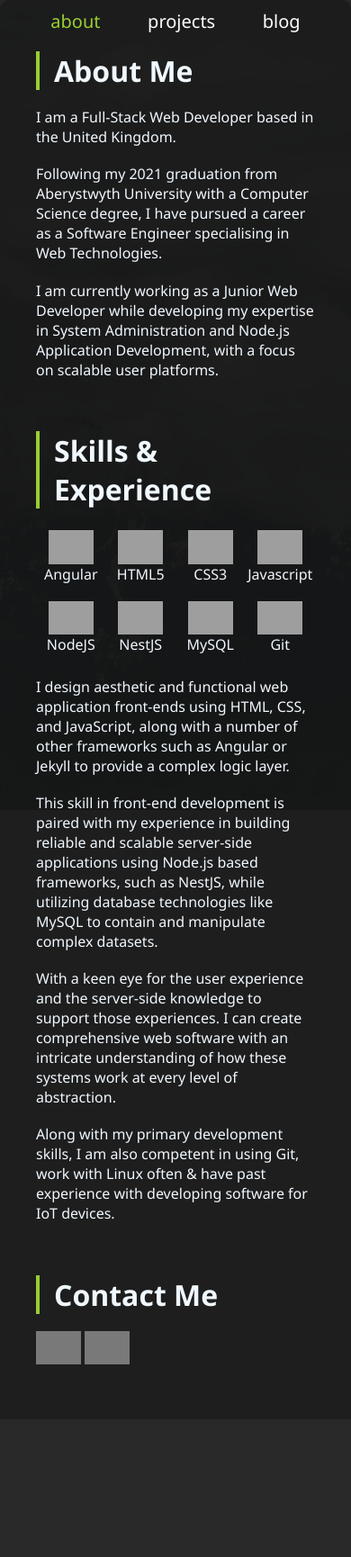
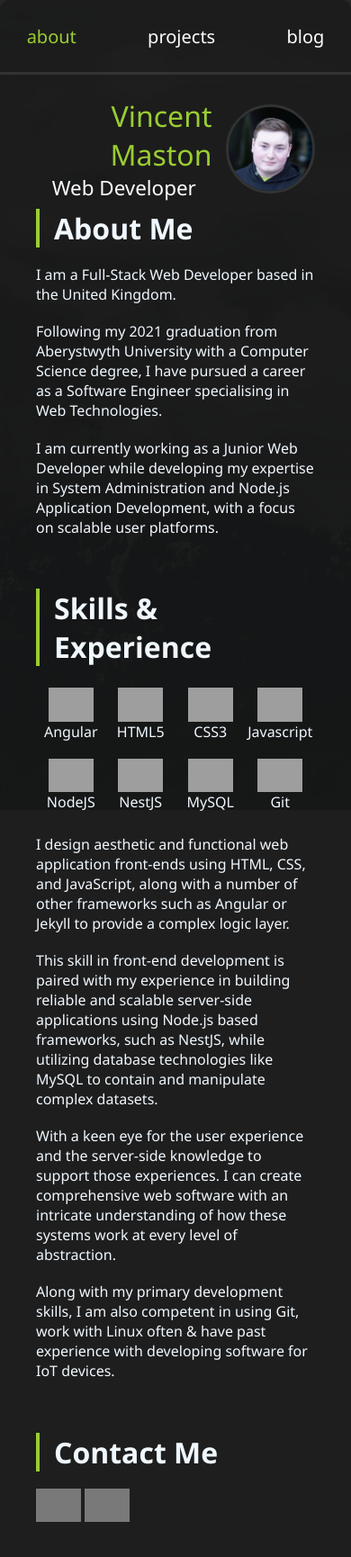
Before and after one commit to VMaston/vmaston.github.io, a Jekyll site: the page built from index.md, in a window 390 px wide, cut to the strip 0-1752 px from the top of the page. Shown: the top 1730 px of the strip at 90% size. Built offline with Jekyll 4.4.1, drawn with Linux system fonts in a browser that asks for light colours; before the commit the page ends 1577 px from its top, so only the background shows below that; grey boxes are pictures that could not be loaded.

Commit message:
mobile style tweaks, made an actual header for it

```diff
--- a/_includes/header.html
+++ b/_includes/header.html
@@ -7,7 +7,7 @@
   <a href="{{ item.url }}" id="menu" class="{{ class }}"> {{ item.title }} </a>
 
   {% endfor %}
-  <div id="image-container" class="image-container imgdisplay">
+  <div id="image-container" class="image-container">
     <img class="me" src="/assets/img/me.jpg" alt="Vincent Maston" />
     <div class="name">
       Vincent Maston
--- a/assets/css/styles.css
+++ b/assets/css/styles.css
@@ -75,7 +75,7 @@ body {
   margin: auto;
   max-width: 900px;
   padding: 40px;
-  padding-top: 10px;
+  padding-top: 0;
   color: aliceblue;
   background-color: #00000042;
   border-radius: 10px;
--- a/assets/css/styles_description.css
+++ b/assets/css/styles_description.css
@@ -62,4 +62,29 @@ h3 {
     padding: 0;
     row-gap: 0.5em;
   }
+
+  .imgdisplay {
+    margin-bottom: 0.5em
+  }
+
+  .imgdisplay {
+    display: flex;
+    justify-content: center;
+    direction: rtl;
+  }
+
+  .me {
+    width: 30%;
+  }
+
+  .name {
+    padding-left: 0;
+    font-size: xx-large;
+  }
+
+  .undername {
+    font-size: 0.7em;
+    text-align: center;
+  }
+
 }
--- a/assets/css/styles_header.css
+++ b/assets/css/styles_header.css
@@ -3,7 +3,8 @@
 .header {
   display: flex;
   gap: 20px;
-  padding-bottom: 20px;
+  margin-bottom: 20px;
+  margin-top: 10px;
 
   text-align: center;
   align-items: center;
@@ -56,8 +57,24 @@
   border: solid rgba(245, 245, 245, 0.103);
 }
 
+.imgdisplay {
+  display: none;
+}
+
 @media only screen and (max-width: 768px) {
   .image-container {
     display: none;
   }
+
+  .imgdisplay {
+    display: flex;
+  }
+
+  .header {
+    height: 5em;
+    margin: -40px;
+    margin-bottom: 1.5em;
+    margin-top: 0;
+    border-bottom: solid rgba(245, 245, 245, 0.103);
+  }
 }
--- a/index.md
+++ b/index.md
@@ -4,6 +4,15 @@ layout: default
 ---
 
 <link rel="stylesheet" type="text/css" href="/assets/css/styles_description.css" />
+
+<div id="image-container" class="image-container imgdisplay">
+    <img class="me" src="/assets/img/me.jpg" alt="Vincent Maston" />
+    <div class="name">
+      Vincent Maston
+      <div class="undername">Web Developer</div>
+    </div>
+</div>
+
 
 ### About Me
 
```
